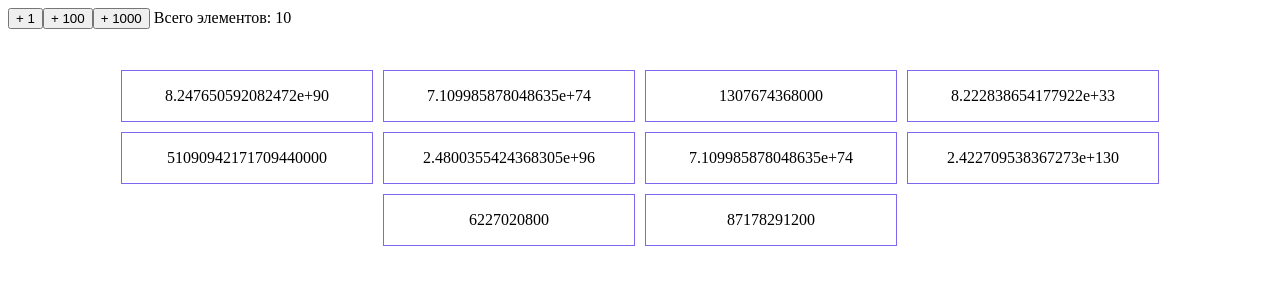
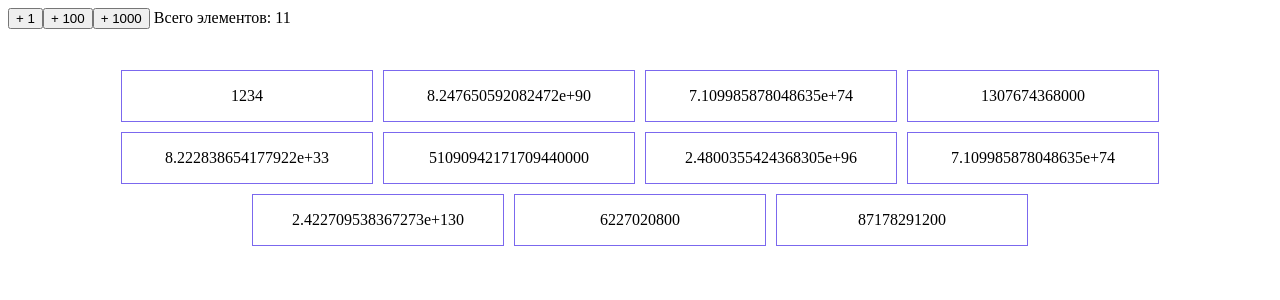
Before and after one commit to AlekseyPriz/changeDetection, an Angular app: page / in a window 1280 px wide. Shown: the top 300 px of the page. Built offline with nearby package versions, Linux system fonts and the light colour scheme.

Commit message:
[stage_1] test

```diff
--- a/src/app/app.component.ts
+++ b/src/app/app.component.ts
@@ -14,7 +14,7 @@ export class AppComponent {
 
   private renderCounter: number = 0;
 
-  public arr: Array<number> = [];
+  public arr: Array<number> = [1234];
 
   public refresh(i: number): void {
     this.arr[i] = this.getRandomFactorial();
```
